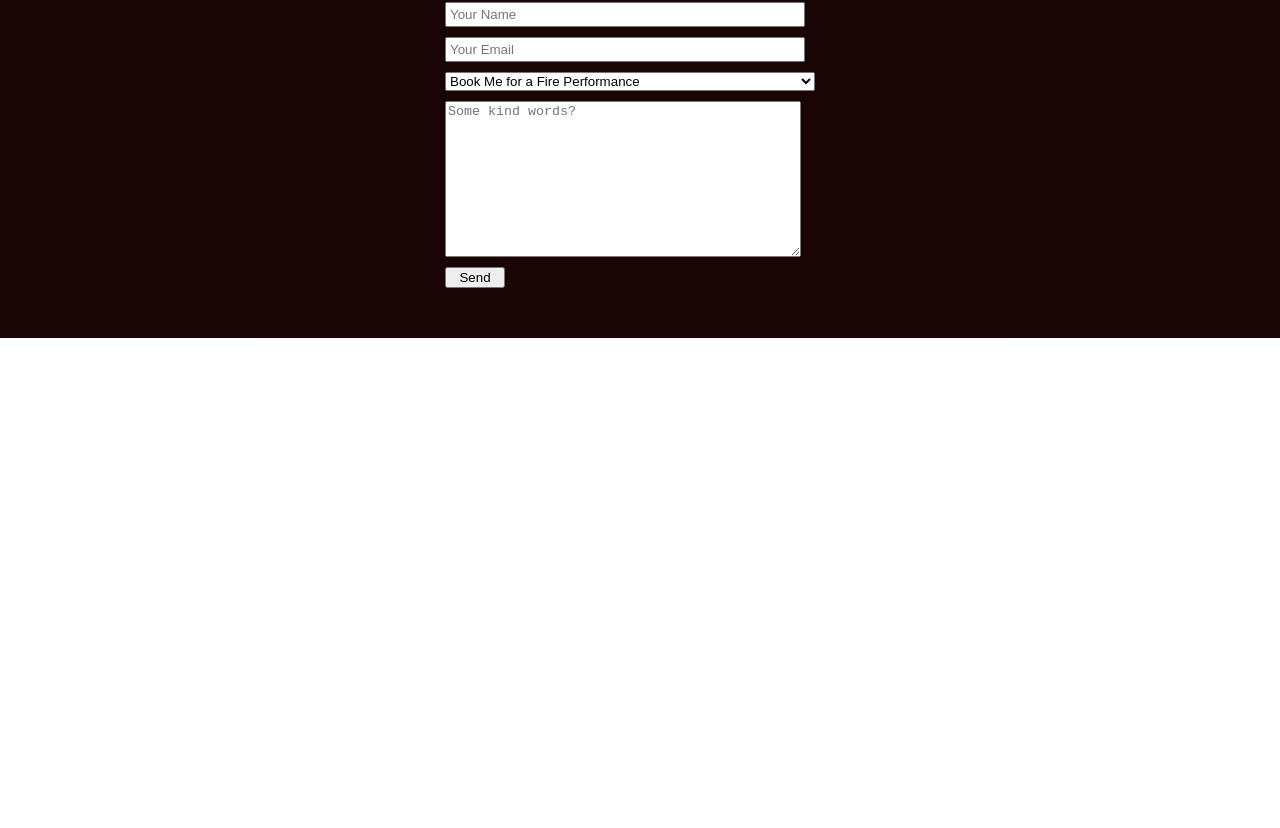
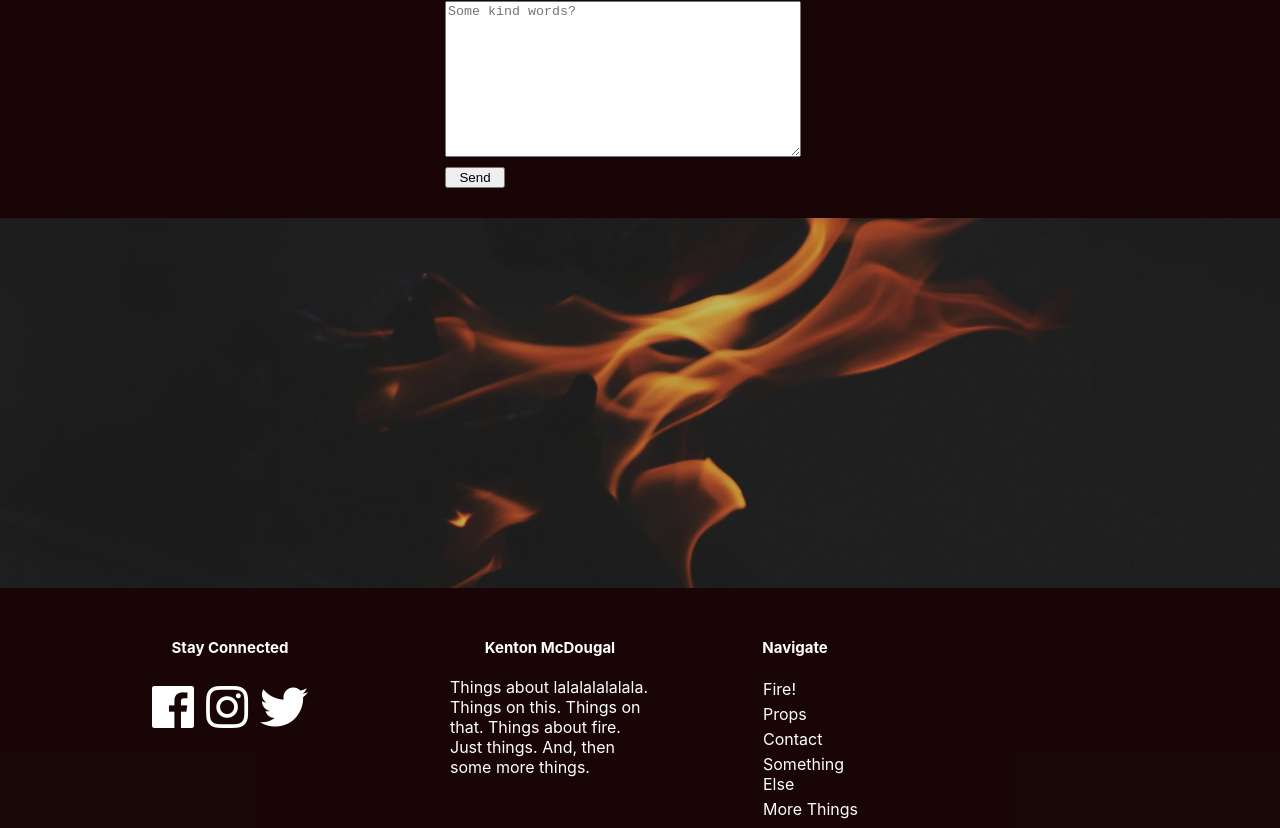
Before and after one commit to pondaholic/parallax-site, a React (Create React App) app: page / in a window 1280 px wide. Shown: the part 2557-3385 px from the top of the page. Before the commit the page ends 2895 px from the top, so only its background shows below. Built offline with nearby package versions, Linux system fonts and the light colour scheme.

Commit message:
footer added

```diff
--- a/public/index.html
+++ b/public/index.html
@@ -1,15 +1,18 @@
 <!DOCTYPE html>
 <html lang="en">
 	<head>
-    <meta charset="utf-8">
-    <link rel="shortcut icon" href="%PUBLIC_URL%/favicon.ico">
-    <meta name="viewport" content="width=device-width, initial-scale=1, shrink-to-fit=no">
-    <meta name="theme-color" content="#000000">
+		<meta charset="utf-8" />
+		<link rel="shortcut icon" href="%PUBLIC_URL%/favicon.ico" />
+		<meta
+			name="viewport"
+			content="width=device-width, initial-scale=1, shrink-to-fit=no"
+		/>
+		<meta name="theme-color" content="#000000" />
 		<!--
 			manifest.json provides metadata used when your web app is added to the
 			homescreen on Android. See https://developers.google.com/web/fundamentals/web-app-manifest/
 		-->
-    <link rel="manifest" href="%PUBLIC_URL%/manifest.json">
+		<link rel="manifest" href="%PUBLIC_URL%/manifest.json" />
 		<!--
 			Notice the use of %PUBLIC_URL% in the tags above.
 			It will be replaced with the URL of the `public` folder during the build.
@@ -19,12 +22,16 @@
 			work correctly both with client-side routing and a non-root public URL.
 			Learn how to configure a non-root public URL by running `npm run build`.
 		-->
-    <title>React App</title>
+		<title>Kenton McDouggal</title>
+		<link
+			rel="stylesheet"
+			href="https://use.fontawesome.com/releases/v5.5.0/css/all.css"
+			integrity="sha384-B4dIYHKNBt8Bc12p+WXckhzcICo0wtJAoU8YZTY5qE0Id1GSseTk6S+L3BlXeVIU"
+			crossorigin="anonymous"
+		/>
 	</head>
 	<body>
-    <noscript>
-      You need to enable JavaScript to run this app.
-    </noscript>
+		<noscript> . </noscript>
 		<div id="root"></div>
 		<!--
 			This HTML file is a template.
--- /dev/null
+++ b/src/footer.css
@@ -0,0 +1,57 @@
+.footer {
+	display: flex;
+	flex-direction: row;
+	height: 200px;
+	background: rgba(43, 10, 10, 0.582);
+	color: white;
+	margin: 0;
+	padding: 20px;
+}
+
+.footer h4 {
+	font-size: 15px;
+}
+
+.social {
+	flex-direction: column;
+	width: 400px;
+	padding: 10px;
+	margin: 0;
+}
+
+.motto {
+	width: 200px;
+	padding: 10px;
+	margin: 0;
+}
+
+.motto p {
+	width: 200px;
+	text-align: left;
+}
+
+.nav {
+	width: 150px;
+	padding: 10px;
+	margin-left: 50px;
+}
+
+.nav ul {
+	list-style-type: none;
+	text-align: left;
+}
+
+.nav li {
+	padding: 2px;
+	margin: 1px;
+}
+
+.nav a {
+	text-decoration: none;
+	color: white;
+}
+
+i {
+	padding: 3px;
+	margin: 3px;
+}
--- /dev/null
+++ b/src/footer.js
@@ -0,0 +1,42 @@
+import React from 'react';
+import './footer.css';
+
+export default function Footer() {
+	return (
+		<div className="footer">
+			<div className="social">
+				<h4>Stay Connected</h4>
+				<i class="fab fa-facebook fa-3x" />
+				<i class="fab fa-instagram fa-3x" />
+				<i class="fab fa-twitter fa-3x" />
+			</div>
+			<div className="motto">
+				<h4>Kenton McDougal</h4>
+				<p>
+					Things about lalalalalalala. Things on this. Things on that. Things
+					about fire. Just things. And, then some more things.
+				</p>
+			</div>
+			<div className="nav">
+				<h4>Navigate</h4>
+				<ul>
+					<li>
+						<a href="#fire">Fire!</a>
+					</li>
+					<li>
+						<a href="#props">Props</a>
+					</li>
+					<li>
+						<a href="#contact">Contact</a>
+					</li>
+					<li>
+						<a href="#parallax-img">Something Else</a>
+					</li>
+					<li>
+						<a href="#parallax-img">More Things</a>
+					</li>
+				</ul>
+			</div>
+		</div>
+	);
+}
--- a/src/kenton.css
+++ b/src/kenton.css
@@ -22,7 +22,7 @@
 }
 
 .scroll-text-bg {
-	height: 350px;
+	height: 300px;
 	background: rgba(43, 10, 10, 0.582);
 	font-size: 15px;
 	color: white;
@@ -58,3 +58,13 @@
 	text-align: center;
 	color: white;
 }
+
+.parallax-img4 {
+	background-image: url('holder2.jpg');
+	min-height: 370px;
+	position: relative;
+	opacity: 0.8;
+	background-attachment: fixed;
+	background-size: cover;
+	background-position: center;
+}
--- a/src/kenton.js
+++ b/src/kenton.js
@@ -1,5 +1,6 @@
 import React from 'react';
 import ContactForm from './contact';
+import Footer from './footer';
 import './kenton.css';
 
 export default class Home extends React.Component {
@@ -23,6 +24,9 @@ export default class Home extends React.Component {
 					A contact form.
 					<ContactForm />
 				</div>
+				<div className="buffer" id="etc" />
+				<div className="parallax-img4" />
+				<Footer />
 			</div>
 		);
 	}
```
Also changed, not shown: src/holder2.jpg (added). Lines whose indentation alone changed are shown as unchanged.
